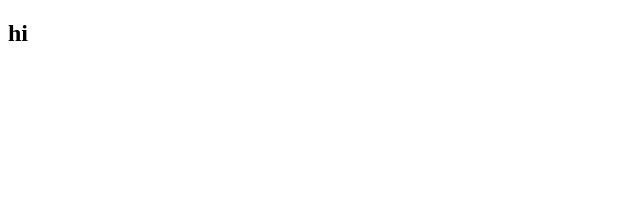
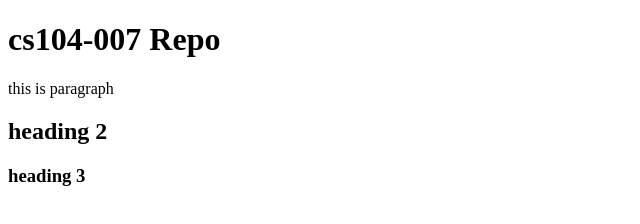
Before and after one commit to AmenaFahem/cs104-005pt2, a plain HTML site: page index.html in a window 1280 px wide. Shown: the whole page, without its empty margins (0-640 px from the left). Drawn offline with Linux system fonts and the light colour scheme.

Commit message:
added new h2 & h3 tags

```diff
--- a/index.html
+++ b/index.html
@@ -6,6 +6,10 @@
     <title>Document</title>
 </head>
 <body>
-    <h2>hi</h2>
+    <h1>cs104-007 Repo</h1>
+
+    <p>this is paragraph </p>
+    <h2>heading 2</h2>
+    <h3>heading 3</h3>
 </body>
 </html>
```
